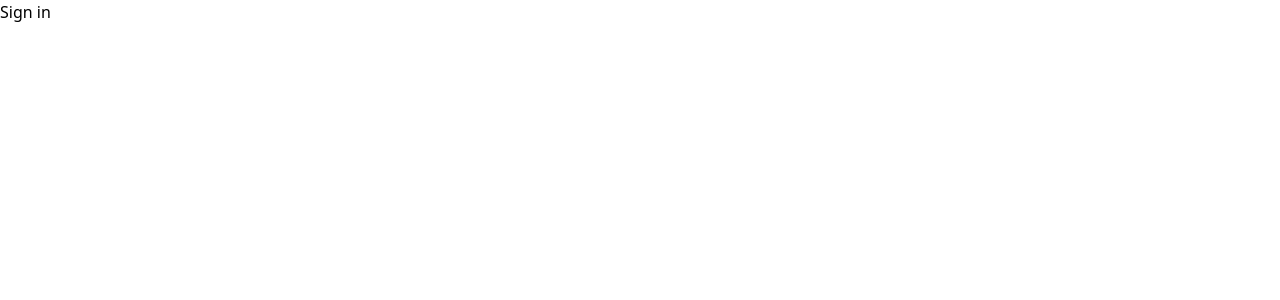
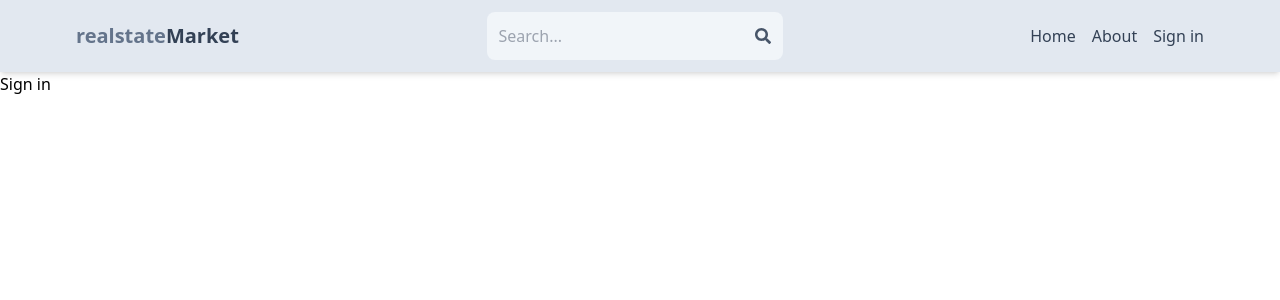
Before and after one commit to LCB2021051/estate-market, a React (Vite) app in the folder client/: page /sign-in in a window 1280 px wide. Shown: the top 300 px of the page. Built offline with nearby package versions, Linux system fonts and the light colour scheme.

Commit message:
Header section

```diff
--- a/client/package.json
+++ b/client/package.json
@@ -12,6 +12,7 @@
   "dependencies": {
     "react": "^18.3.1",
     "react-dom": "^18.3.1",
+    "react-icons": "^5.3.0",
     "react-router-dom": "^6.28.0"
   },
   "devDependencies": {
--- a/client/src/App.jsx
+++ b/client/src/App.jsx
@@ -5,10 +5,12 @@ import Home from "./pages/home";
 import Profile from "./pages/profile";
 import SignIn from "./pages/signIn";
 import SignOut from "./pages/SignUp";
+import Header from "./components/header";
 
 function App() {
   return (
     <BrowserRouter>
+      <Header />
       <Routes>
         <Route path="/" element={<Home />} />
         <Route path="/about" element={<About />} />
--- /dev/null
+++ b/client/src/components/Header.jsx
@@ -0,0 +1,45 @@
+import React from "react";
+import { FaSearch } from "react-icons/fa";
+import { Link } from "react-router-dom";
+
+function Header() {
+  return (
+    <header className="bg-slate-200 shadow-md">
+      <div className="flex justify-between items-center max-w-6xl mx-auto p-3">
+        <Link to="/">
+          <h1 className="font-bold text-sm sm:text-xl flex flex-wrap">
+            <span className="text-slate-500">realstate</span>
+            <span className="text-slate-700">Market</span>
+          </h1>
+        </Link>
+        <form className="bg-slate-100 p-3 rounded-lg flex items-center">
+          <input
+            type="text"
+            placeholder="Search..."
+            className="bg-transparent focus:outline-none w-24 sm:w-64"
+          />
+          <FaSearch className="text-slate-600" />
+        </form>
+        <ul className="flex gap-4">
+          <Link to="/">
+            <li className="hidden sm:inline text-slate-700 hover:underline">
+              Home
+            </li>
+          </Link>
+          <Link to={"/about"}>
+            <li className="hidden sm:inline text-slate-700 hover:underline">
+              About
+            </li>
+          </Link>
+          <Link to={"/sign-in"}>
+            <li className="hidden sm:inline text-slate-700 hover:underline">
+              Sign in
+            </li>
+          </Link>
+        </ul>
+      </div>
+    </header>
+  );
+}
+
+export default Header;
```
Also changed, not shown: 1 other file (tests, documents, lock files or other folders).
